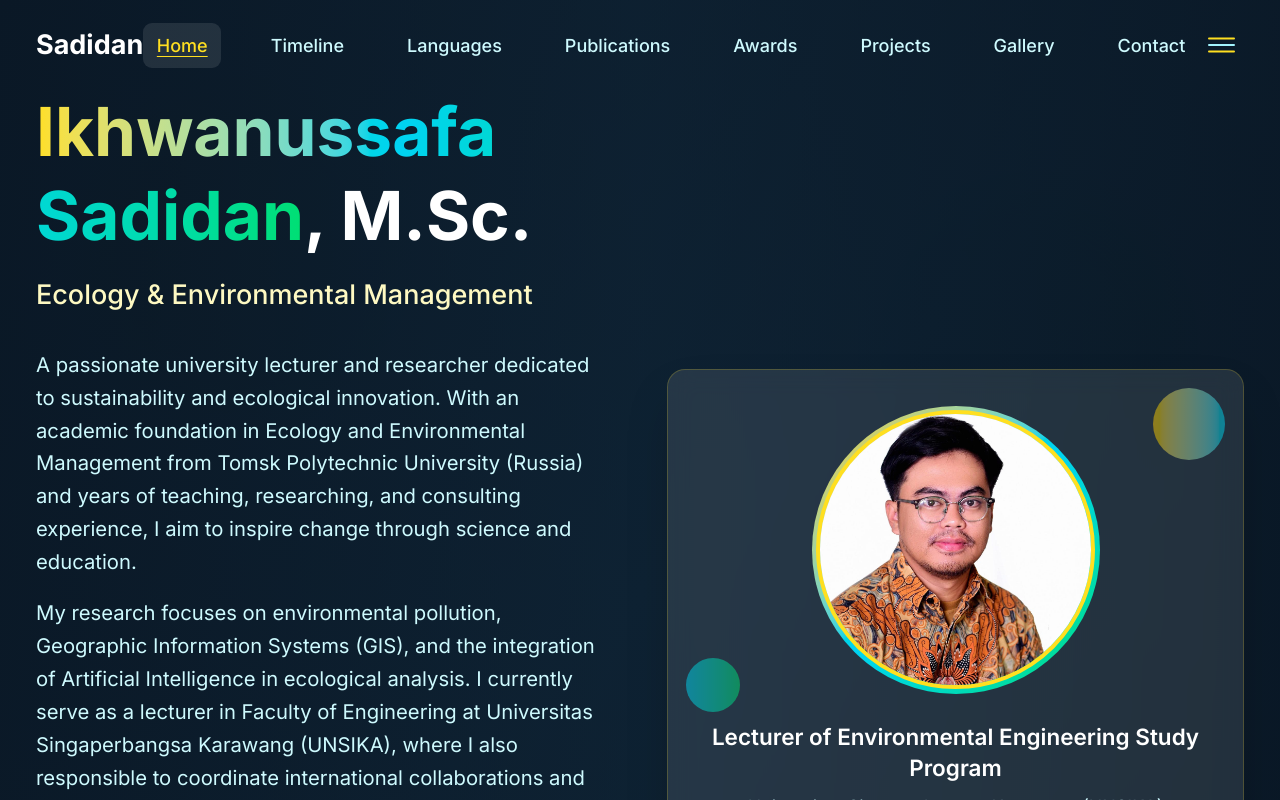
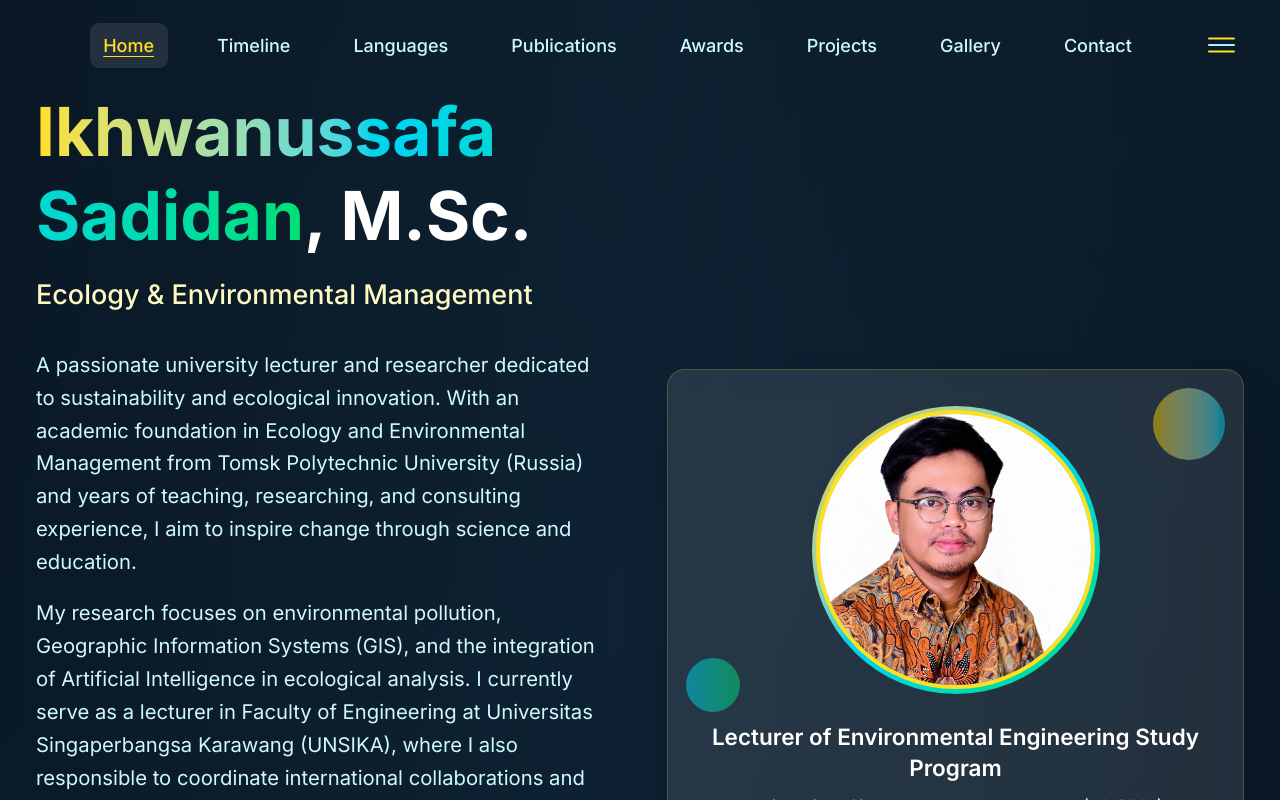
Before and after one commit to Aqeelbmh/SaDidan, a Next.js app in the folder greenvision-portfolio/: page / in a window 1280 px wide. Shown: the top 800 px of the page. Built offline with nearby package versions, Linux system fonts and the light colour scheme.

Commit message:
Remove 'Sadidan' from navbar brand/logo area

```diff
--- a/greenvision-portfolio/src/components/Navbar.tsx
+++ b/greenvision-portfolio/src/components/Navbar.tsx
@@ -95,9 +95,7 @@ const Navbar = () => {
           <div className="flex items-center justify-between h-16 sm:h-20">
             {/* Logo/Brand */}
             <div className="flex items-center">
-              <span className="text-xl sm:text-2xl font-bold text-white">
-                Sadidan
-              </span>
+              {/* Removed 'Sadidan' brand text for a cleaner navbar */}
             </div>
 
             {/* Desktop Navigation */}
```
